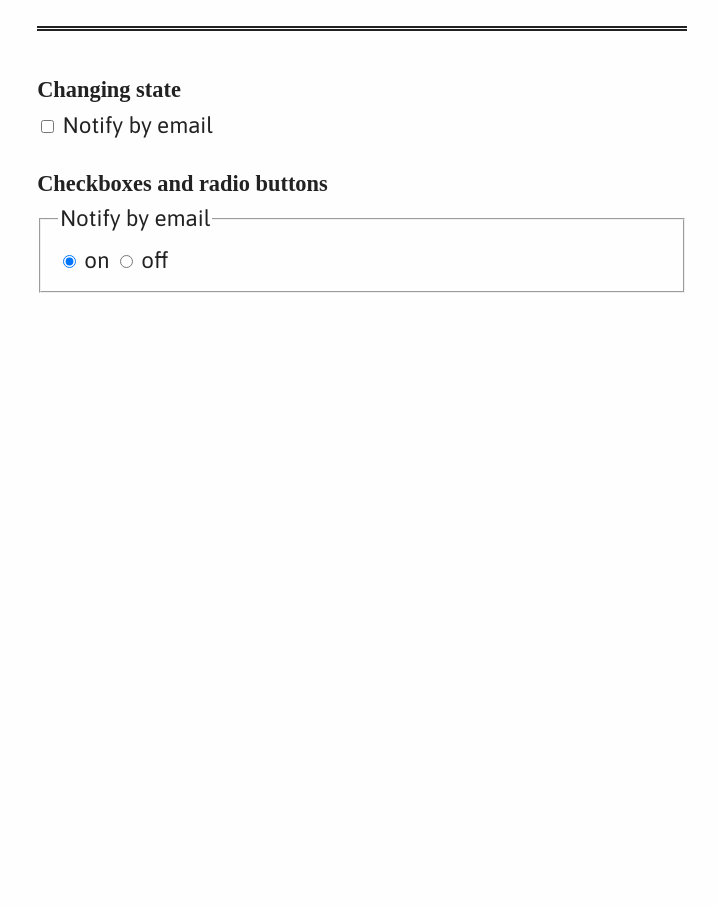
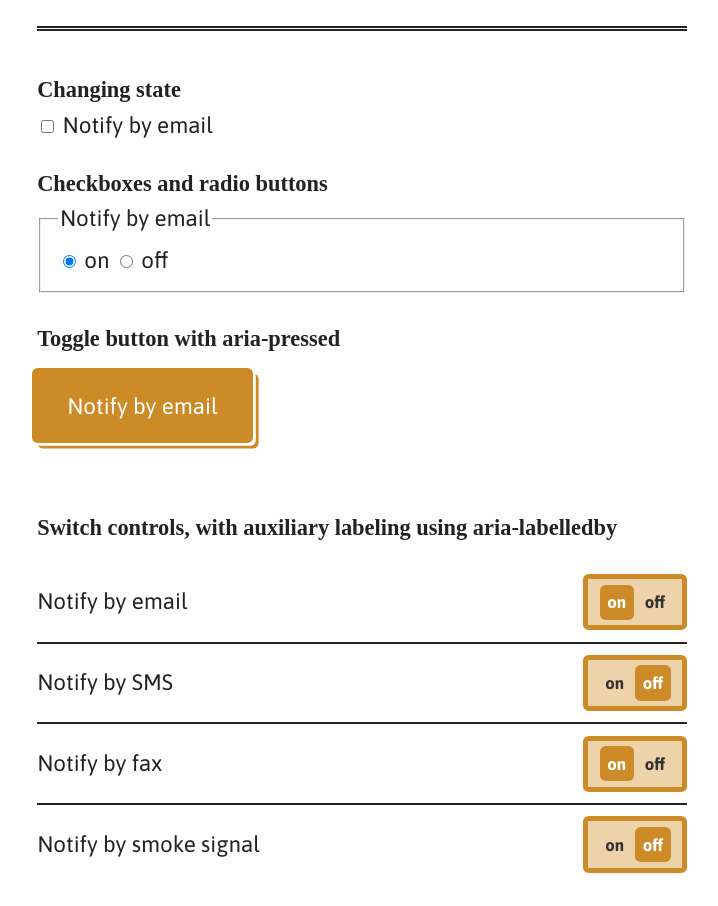
Before and after one commit to adenugbamichael/Accessible-Components, a plain HTML site: page index.html in a window 1280 px wide. Shown: the part 154-1060 px from the top of the page, without its empty margins (278-996 px from the left). Before the commit the page ends 800 px from the top, so only its background shows below. Drawn offline with Linux system fonts and the light colour scheme; a web font is replaced by a local one.

Commit message:
Added toggle button with aria-pressed & switch controls, with auxiliary labeling using aria-labelledby.

```diff
--- a/index.html
+++ b/index.html
@@ -13,6 +13,8 @@
 <h4>Changing state</h4>
     <input   type="checkbox" id="notify" name="notify"  value="on">
     <label  for="notify">Notify by email</label>
+
+    <!--Checkboxes and radio buttons  -->
 <h4>Checkboxes and radio buttons</h4>
     <fieldset>
       <legend>Notify by email</legend>
@@ -21,6 +23,50 @@
       <input type="radio" name="notify" id="notify-off" value="off">
       <label for="notify-off">off</label>
     </fieldset>
+
+<br>
+    <!-- Toggle button -->
+    <h4 class="extra-btm">Toggle button with aria-pressed</h4>
+    <button aria-pressed="false">Notify by email</button>
+
+
+
+    <!--Switch controls  -->
+
+<br>
+<h4 class="switch">Switch controls, with auxiliary labeling using
+  aria-labelledby
+</h4>
+<ul>
+  <li>
+    <span id="notify-email">Notify by email</span>
+    <button class="btn" role="switch" aria-checked="true" aria-labelledby="notify-email">
+      <span>on</span>
+      <span>off</span>
+    </button>
+  </li>
+  <li>
+    <span id="notify-sms">Notify by SMS</span>
+    <button class="btn" role="switch" aria-checked="false" aria-labelledby="notify-sms">
+      <span>on</span>
+      <span>off</span>
+    </button>
+  </li>
+  <li>
+    <span id="notify-fax">Notify by fax</span>
+    <button class="btn" role="switch" aria-checked="true" aria-labelledby="notify-fax">
+      <span>on</span>
+      <span>off</span>
+    </button>
+  </li>
+  <li>
+    <span id="notify-smoke">Notify by smoke signal</span>
+    <button class="btn" role="switch" aria-checked="false" aria-labelledby="notify-smoke">
+      <span>on</span>
+      <span>off</span>
+    </button>
+  </li>
+</ul>
   </main>
   </body>
 <script src="/script.js"></script>
--- a/script.js
+++ b/script.js
@@ -0,0 +1,17 @@
+const toggle = document.querySelector('[aria-pressed]');
+
+toggle.addEventListener('click', () => {
+  let pressed = toggle.getAttribute('aria-pressed') === 'true';
+  toggle.setAttribute('aria-pressed', !pressed);
+});
+
+
+
+const toggles = document.querySelectorAll('[role="switch"]');
+
+Array.prototype.forEach.call(toggles, toggle => {
+  toggle.addEventListener('click', e => {
+    let checked = toggle.getAttribute('aria-checked') === 'true';
+    toggle.setAttribute('aria-checked', !checked);
+  });
+});
--- a/style.css
+++ b/style.css
@@ -63,6 +63,7 @@ a {
   border-bottom: 1px solid;
   cursor: pointer;
 }
+
 :focus {
   outline: none;
 }
@@ -78,6 +79,7 @@ a {
 [href='#main']:focus {
   top: 0.75rem;
 }
+
 h1,
 h2,
 h3,
@@ -123,6 +125,10 @@ h3,
 h4 {
   margin-bottom: 0.25rem;
 }
+.extra-btm{
+  margin-bottom: 1rem;
+
+}
 nav h3 {
   text-transform: none;
 }
@@ -142,3 +148,106 @@ main p img:last-child {
 }
 img + p {
   margin-top: 0;
+}
+
+/* Toggle button with aria-pressed */
+
+  button {
+    font-size: inherit;
+    color:white;
+    background-color: #CD8B27;
+    border-radius:0.25rem;
+    border: 0.125rem solid transparent;
+    padding:1em 1.5em;
+  }
+
+
+  [aria-pressed] {
+    position: relative;
+    top: -0.25rem;
+    left: -0.25rem;
+    box-shadow: 0.125em 0.125em 0 #fff, 0.25em 0.25em #CD8B27;
+  }
+
+  [aria-pressed='true'] {
+    top: 0;
+    left: 0;
+    box-shadow: inset 0 0 0 0.15rem #CD8B27, inset 0.25em 0.25em 0 #fff;
+  }
+
+
+  /* Remove the default outline and
+add the outset shadow */
+
+
+[aria-pressed]:focus{
+  outline: 2px solid transparent; /* for WHCM */
+  box-shadow: 0 0 0 0.25rem skyBlue;
+  outline: 2px solid transparent;
+}
+
+[aria-pressed='true']:focus {
+  box-shadow: 0 0 0 0.25rem skyBlue, inset 0 0 0 0.15rem #CD8B27,
+    inset 0.25em 0.25em 0 #fff;
+}
+
+/* Switch controls, with auxiliary labeling using aria-labelledby */
+
+.switch{
+  margin-top: 3rem !important;
+}
+
+ul{
+  /* margin-top: 1.5rem; */
+  padding-inline-start: 0px;
+}
+
+li{
+  list-style: none;
+  display: flex;
+  justify-content: space-between;
+  padding: 0.5rem 0;
+  align-items: center;
+}
+
+li+li {
+  border-top: 2px solid;
+}
+
+.btn{
+  padding: 0.25rem 0.5rem;
+    border: 0.25rem solid #CD8B27;
+    border-radius: 0.25rem;
+    font-size: inherit;
+    background-color:#EED3AA;
+}
+
+.btn:focus {
+  outline: none;
+  box-shadow: 0 0 0 0.25rem skyBlue;
+  outline: 2px solid transparent;
+  outline-offset: 2px;
+  /* ↑ for WHCM users */
+}
+
+
+[aria-checked] span {
+  font-size: 0.75rem;
+  font-weight: bold;
+  display: inline-block;
+  border-radius: 0.25rem;
+  padding: 0.25rem;
+  color:#333;
+}
+
+[aria-checked="true"] :first-child, [aria-checked="false"] :last-child {
+  background-color: #CD8B27;
+  border: 2px solid transparent;
+  color: #fff;
+}
+
+/* [role='switch'][aria-checked='true'] :first-child,
+[role='switch'][aria-checked='false'] :last-child {
+  background: #000;
+  color: #fff;
+} */
```
